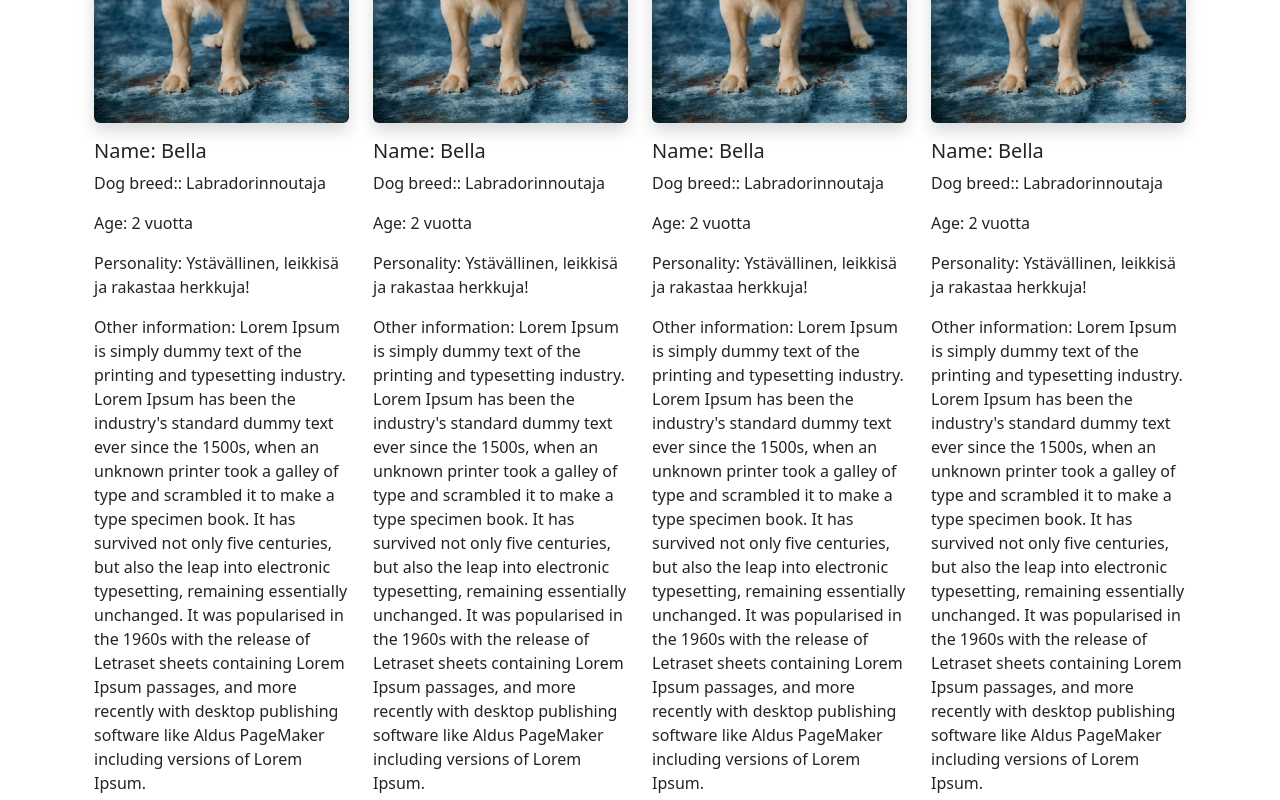
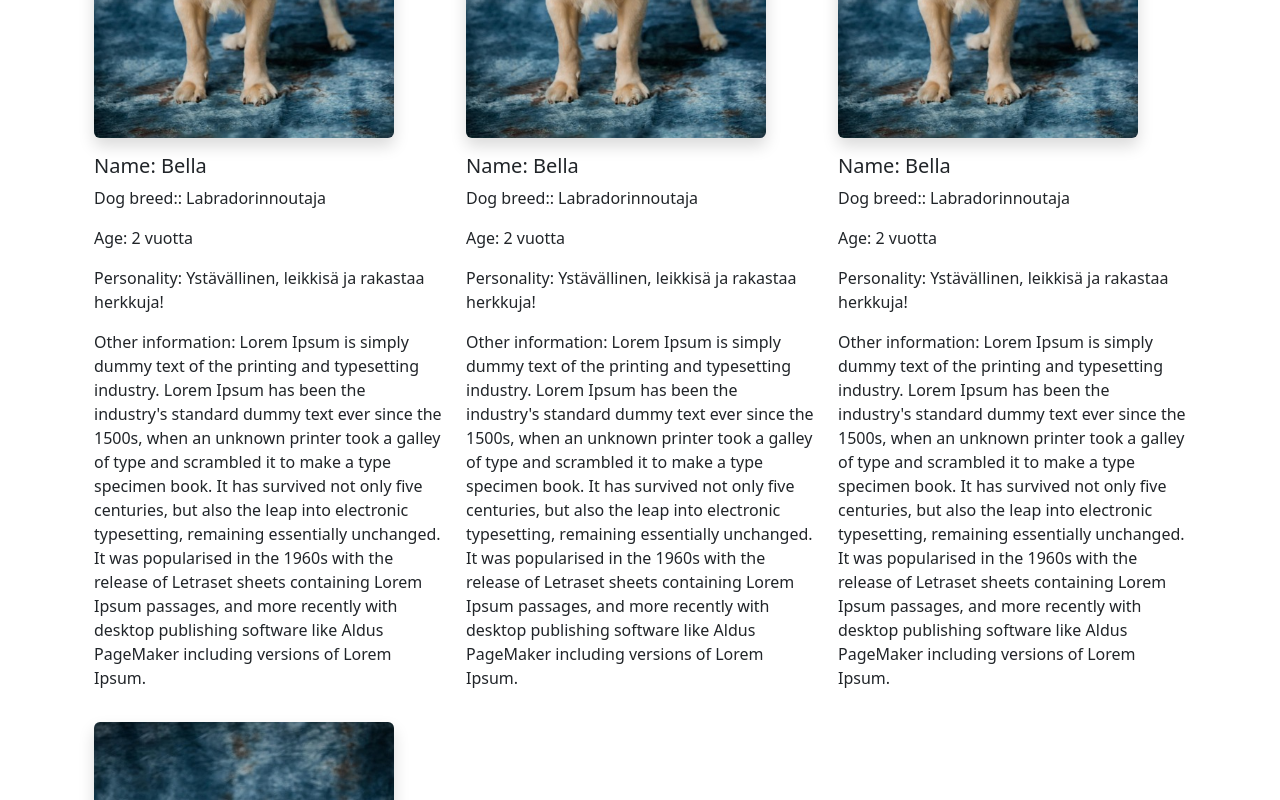
Before and after one commit to kristakorento/animal-rescue-adoption-website, a React (Vite) app: page /dog-profiles in a window 1280 px wide. Shown: the part 1540-2340 px from the top of the page. Built offline with nearby package versions, Linux system fonts and the light colour scheme.

Commit message:
DogProfiles kortti kuvat nyt näkyy 3 kuvaa vierekkäin.

```diff
--- a/src/Nettisivujen_Koodit/DogProfiles.jsx
+++ b/src/Nettisivujen_Koodit/DogProfiles.jsx
@@ -11,7 +11,7 @@
           Ehkä löydät uuden suosikin tai oman bestiksen!
         </p>
       <Row>
-        <Col xs={12} sm={6} md={4} lg={3} className="mb-3">
+        <Col xs={12} sm={6} md={4} lg={4} className="mb-3">
           <img src={testi1} alt="Kuva 1" style={{ width: '300px', height: 'auto' }}  className="img-fluid rounded shadow" />
           <h5 className="mt-3">Name: Bella</h5>
           <p>Dog breed:: Labradorinnoutaja</p>
@@ -22,7 +22,7 @@
             but also the leap into electronic typesetting, remaining essentially unchanged. It was popularised in the 1960s with the release of Letraset sheets containing Lorem Ipsum passages,
             and more recently with desktop publishing software like Aldus PageMaker including versions of Lorem Ipsum.</p>
         </Col>
-        <Col xs={12} sm={6} md={4} lg={3} className="mb-3">
+        <Col xs={12} sm={6} md={4} lg={4} className="mb-3">
           <img src={testi1} alt="Kuva 1" style={{ width: '300px', height: 'auto' }}  className="img-fluid rounded shadow" />
           <h5 className="mt-3">Name: Bella</h5>
           <p>Dog breed:: Labradorinnoutaja</p>
@@ -33,7 +33,7 @@
             but also the leap into electronic typesetting, remaining essentially unchanged. It was popularised in the 1960s with the release of Letraset sheets containing Lorem Ipsum passages,
             and more recently with desktop publishing software like Aldus PageMaker including versions of Lorem Ipsum.</p>
         </Col>
-        <Col xs={12} sm={6} md={4} lg={3} className="mb-3">
+        <Col xs={12} sm={6} md={4} lg={4} className="mb-3">
           <img src={testi1} alt="Kuva 1" style={{ width: '300px', height: 'auto' }}  className="img-fluid rounded shadow" />
           <h5 className="mt-3">Name: Bella</h5>
           <p>Dog breed:: Labradorinnoutaja</p>
@@ -44,7 +44,7 @@
             but also the leap into electronic typesetting, remaining essentially unchanged. It was popularised in the 1960s with the release of Letraset sheets containing Lorem Ipsum passages,
             and more recently with desktop publishing software like Aldus PageMaker including versions of Lorem Ipsum.</p>
         </Col>
-        <Col xs={12} sm={6} md={4} lg={3} className="mb-3">
+        <Col xs={12} sm={6} md={4} lg={4} className="mb-3">
           <img src={testi1} alt="Kuva 1" style={{ width: '300px', height: 'auto' }}  className="img-fluid rounded shadow" />
           <h5 className="mt-3">Name: Bella</h5>
           <p>Dog breed:: Labradorinnoutaja</p>
@@ -55,7 +55,7 @@
             but also the leap into electronic typesetting, remaining essentially unchanged. It was popularised in the 1960s with the release of Letraset sheets containing Lorem Ipsum passages,
             and more recently with desktop publishing software like Aldus PageMaker including versions of Lorem Ipsum.</p>
         </Col>
-        <Col xs={12} sm={6} md={4} lg={3} className="mb-3">
+        <Col xs={12} sm={6} md={4} lg={4} className="mb-3">
           <img src={testi1} alt="Kuva 1" style={{ width: '300px', height: 'auto' }}  className="img-fluid rounded shadow" />
           <h5 className="mt-3">Name: Bella</h5>
           <p>Dog breed:: Labradorinnoutaja</p>
@@ -66,7 +66,7 @@
             but also the leap into electronic typesetting, remaining essentially unchanged. It was popularised in the 1960s with the release of Letraset sheets containing Lorem Ipsum passages,
             and more recently with desktop publishing software like Aldus PageMaker including versions of Lorem Ipsum.</p>
         </Col>
-        <Col xs={12} sm={6} md={4} lg={3} className="mb-3">
+        <Col xs={12} sm={6} md={4} lg={4} className="mb-3">
           <img src={testi1} alt="Kuva 1" style={{ width: '300px', height: 'auto' }}  className="img-fluid rounded shadow" />
           <h5 className="mt-3">Name: Bella</h5>
           <p>Dog breed:: Labradorinnoutaja</p>
@@ -77,18 +77,7 @@
             but also the leap into electronic typesetting, remaining essentially unchanged. It was popularised in the 1960s with the release of Letraset sheets containing Lorem Ipsum passages,
             and more recently with desktop publishing software like Aldus PageMaker including versions of Lorem Ipsum.</p>
         </Col>
-        <Col xs={12} sm={6} md={4} lg={3} className="mb-3">
-          <img src={testi1} alt="Kuva 1" style={{ width: '300px', height: 'auto' }}  className="img-fluid rounded shadow" />
-          <h5 className="mt-3">Name: Bella</h5>
-          <p>Dog breed:: Labradorinnoutaja</p>
-          <p>Age: 2 vuotta</p>
-          <p>Personality: Ystävällinen, leikkisä ja rakastaa herkkuja! </p>
-          <p>Other information: Lorem Ipsum is simply dummy text of the printing and typesetting industry. Lorem Ipsum has been the industry's standard dummy text ever since the 1500s,
-            when an unknown printer took a galley of type and scrambled it to make a type specimen book. It has survived not only five centuries,
-            but also the leap into electronic typesetting, remaining essentially unchanged. It was popularised in the 1960s with the release of Letraset sheets containing Lorem Ipsum passages,
-            and more recently with desktop publishing software like Aldus PageMaker including versions of Lorem Ipsum.</p>
-        </Col>
-        <Col xs={12} sm={6} md={4} lg={3} className="mb-3">
+        <Col xs={12} sm={6} md={4} lg={4} className="mb-3">
           <img src={testi1} alt="Kuva 1" style={{ width: '300px', height: 'auto' }}  className="img-fluid rounded shadow" />
           <h5 className="mt-3">Name: Bella</h5>
           <p>Dog breed:: Labradorinnoutaja</p>
```
